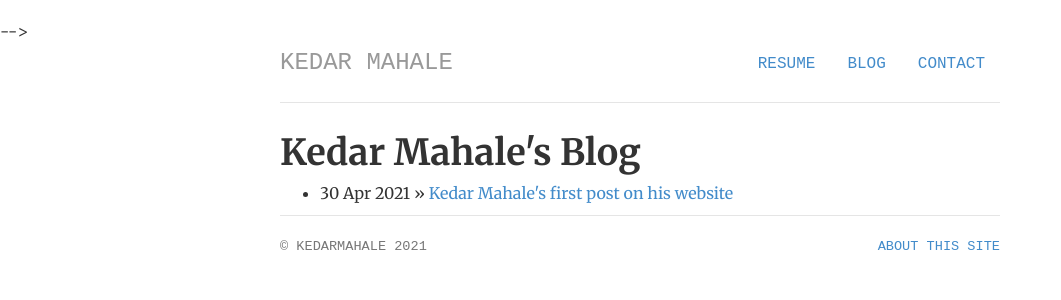
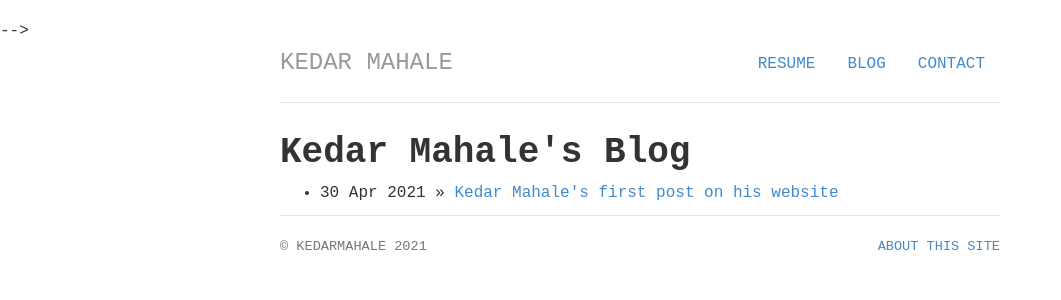
Before and after one commit to kedarmahale/kedarmahale.github.io, a Jekyll site: the page built from blog/index.html, in a window 1280 px wide. Shown: the top 300 px of the page, without its empty margins (0-1061 px from the left). Built offline with Jekyll 4.4.1, drawn with Linux system fonts in a browser that asks for light colours.

Commit message:
font change

```diff
--- a/css/style.css
+++ b/css/style.css
@@ -1,9 +1,9 @@
 @import url(http://fonts.googleapis.com/css?family=Merriweather:300,300italic,400,400italic,700,700italic);
 @import url(http://fonts.googleapis.com/css?family=Montserrat);
 
-body { padding-top: 20px; padding-bottom: 40px; font-family: 'Merriweather', Georgia, Times; font-size: 16px; }
+body { padding-top: 20px; padding-bottom: 40px; font-family: 'Courier New', Courier, monospace; font-size: 16px; }
 
-h1, h2, h3, h4, h5, h6, .h1, .h2, .h3, .h4, .h5, .h6 { font-family: 'Merriweather', Georgia, Times; font-weight: 700;}
+h1, h2, h3, h4, h5, h6, .h1, .h2, .h3, .h4, .h5, .h6 { font-family: 'Courier New', Courier, monospace; font-weight: 700;}
 
 blockquote p { font-size: 16px; line-height: 1.6em; }
 
@@ -61,7 +61,7 @@ ul.swatch li:first-child { webkit-border-top-left-radius: 9px; -webkit-border-bo
 .notes, .contact, .about, .cv, .error, .swatches { margin-bottom: 30px; }
 
 /* Contact */
-iframe {font-family: 'Merriweather', Georgia, Times; font-size: 16px;}
+iframe {font-family: 'Courier New', Courier, monospace; font-size: 16px;}
 
 /* About */
 .about ul.list-unstyled li { line-height: 30px; text-indent: -30px; margin-left: 30px;}
@@ -90,4 +90,4 @@ pre.prettyprint { padding: 10px !important; margin: 40px; font-size: 12px;}
 	font-size: 24px;
 	padding-top: 5.5px;
 	margin: 5px 15px 0px 0px;
-	font-family: 'Montserrat', Helvetica, sans-serif; }
+	font-family: 'Courier New', Courier, monospace; }
```
